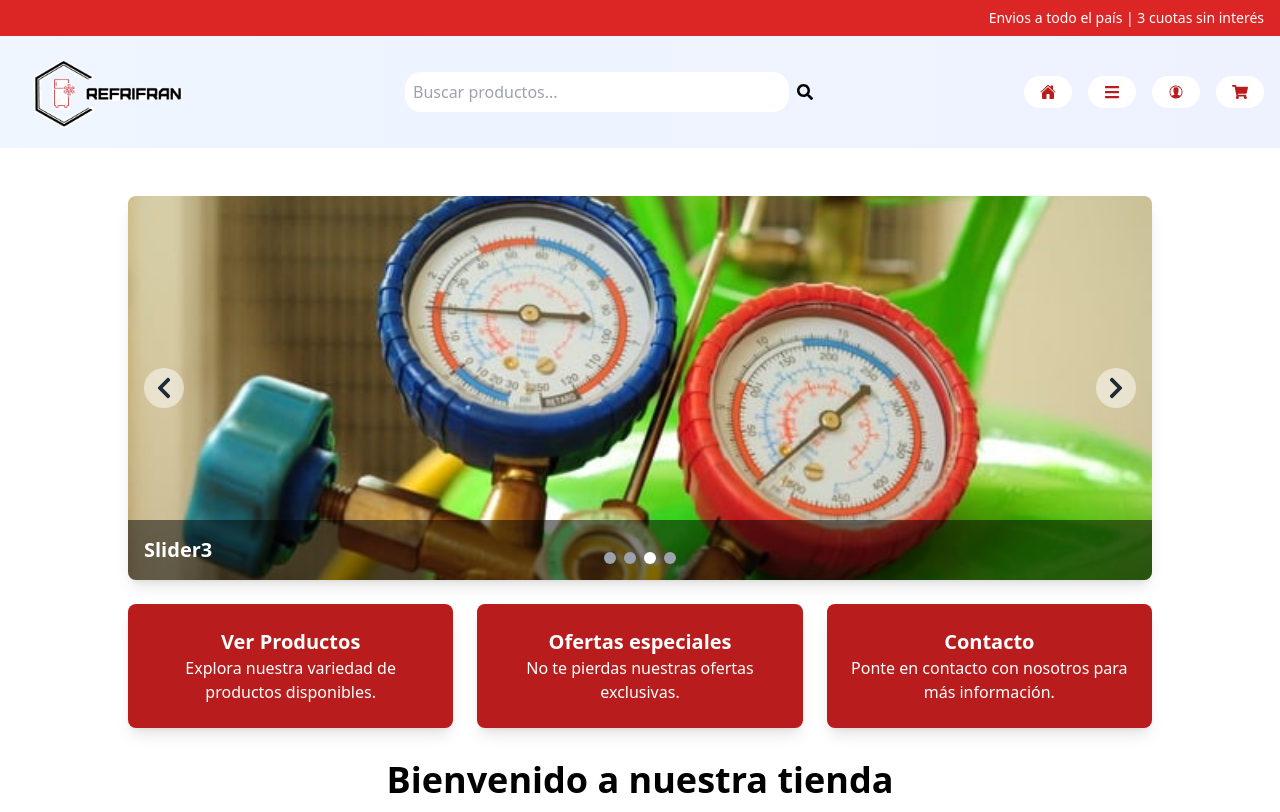
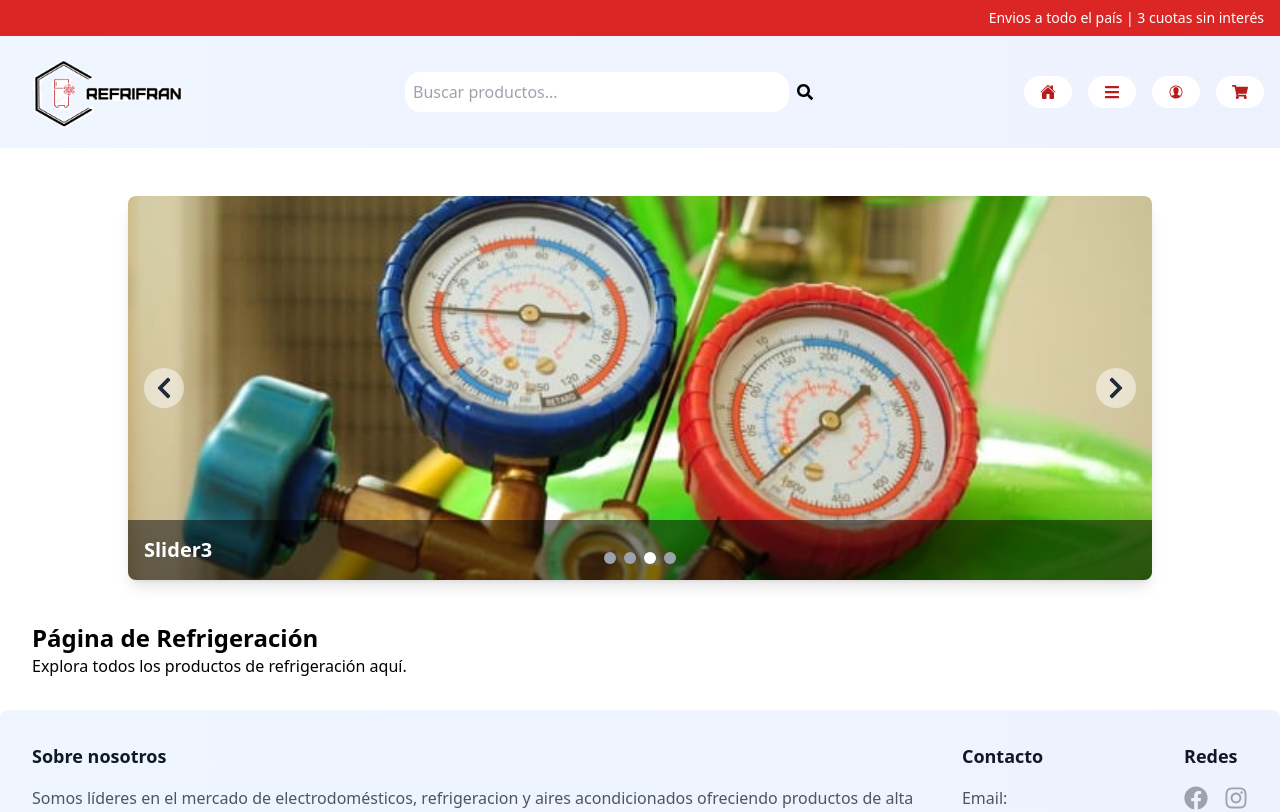
Before and after one commit to francoarmando1911/refrigeracion, a React (Vite) app: page /Refrigeracion in a window 1280 px wide. Shown: the top 812 px of the page. Built offline with nearby package versions, Linux system fonts and the light colour scheme.

Commit message:
conectando las rutas con las paginas

```diff
--- a/src/App.tsx
+++ b/src/App.tsx
@@ -1,35 +1,28 @@
 import React, { useState } from 'react';
-import { useLocation } from 'react-router-dom';
+import { Routes, Route, useLocation } from 'react-router-dom';
+import Home from './components/Home';
 import { useCart } from './hooks/useCart';
 import './index.css';
 import Header from './components/Header';
-import Home from './components/Home';
 import Footer from './components/Footer';
 import Slider from './components/Slider';
 import CartComponent from './components/CartComponent';
 import First from './components/First';
-//import { Product } from './types/types';
+import Refrigeracion from './pages/Refrigeracion';
 
 const App: React.FC = () => {
   const { cart, removeFromCart, increaseQuantity, decreaseQuantity, clearCart, isEmpty, cartTotal } = useCart('productos');
   const [showCart, setShowCart] = useState(false);
   const location = useLocation();
 
-  const toggleCart = () => {
-    setShowCart(prev => !prev);
-  };
+  const toggleCart = () => setShowCart((prev) => !prev);
 
-  //const sampleProduct: Product = { id: 1, name: 'Producto Ejemplo', price: 100, category: 'ejemplo', stock: 10 };
-
-  const isAuthPage = location.pathname === '/pages/login' || location.pathname === '/register';
+  const isAuthPage = ['/pages/login', '/register'].includes(location.pathname);
 
   return (
     <>
-
       <First />
-      <Header
-        toggleCart={toggleCart}
-      />
+      <Header toggleCart={toggleCart} />
 
       {showCart && !isAuthPage && (
         <CartComponent
@@ -44,19 +37,17 @@ const App: React.FC = () => {
       )}
 
       {!isAuthPage && <Slider />}
-      <Home />
 
-      {/* Uncomment for testing purposes */}
-      {/*<button
-        onClick={() => addToCart(sampleProduct)}
-        className="mt-4 px-4 py-2 bg-blue-500 text-white rounded hover:bg-blue-600"
-      >
-        Agregar Producto Ejemplo
-      </button>*/}
+      <main className="flex-grow p-4 mt-[10px]">
+        <Routes>
+          <Route path="/" element={<Home />} />
+          <Route path="/Refrigeracion" element={<Refrigeracion />} />
+        </Routes>
+      </main>
 
       <Footer />
     </>
   );
-}
+};
 
 export default App;
--- a/src/components/Header.tsx
+++ b/src/components/Header.tsx
@@ -35,9 +35,10 @@ const Header: React.FC<HeaderProps> = ({ toggleCart }) => {
     return (
         <header className="relative sticky top-0 z-10 overflow-hidden">
             <div className="bg-gradient-to-r from-blue-50 to-indigo-50 h-auto flex flex-col md:flex-row md:justify-between items-center p-4 space-y-4 md:space-y-0">
+
                 {/* Logo */}
                 <div className="flex justify-center md:justify-start">
-                    <Link to="/components/Home">
+                    <Link to="/">
                         <img src="/logo3.png" alt="Logo" className="h-12 w-auto sm:h-20" />
                     </Link>
                 </div>
--- a/src/components/Home.tsx
+++ b/src/components/Home.tsx
@@ -15,7 +15,7 @@ const Home: React.FC = () => {
         {/* Box 1 */}
         <Link
           to="/Refrigeracion"
-          aria-label="Contacto"
+          aria-label="Refrigeracion"
           className="bg-red-700 link-box p-6 text-white text-center rounded-lg shadow-lg hover:bg-red-900 transition transform duration-200 ease-in-out"
 
         >
@@ -35,7 +35,7 @@ const Home: React.FC = () => {
 
         {/* Box 3 */}
         <Link
-          to="/contacto"
+          to="/Contacto"
           aria-label="Contacto"
           className="bg-red-700 p-6 text-white text-center rounded-lg shadow-lg hover:bg-red-900 transition transform duration-200 ease-in-out"
         >
--- a/src/main.tsx
+++ b/src/main.tsx
@@ -1,12 +1,13 @@
+import React from 'react';
+import { createRoot } from 'react-dom/client';
+import { BrowserRouter as Router } from 'react-router-dom';
+import App from './App';
+import './index.css';
 
-import ReactDOM from 'react-dom/client';
-import { BrowserRouter } from 'react-router-dom';
-import './index.css'
-import App from './App.tsx'
-
-const root = ReactDOM.createRoot(document.getElementById('root') as HTMLElement);
-root.render(
-  <BrowserRouter>
-    <App />
-  </BrowserRouter>
+createRoot(document.getElementById('root')!).render(
+  <React.StrictMode>
+    <Router>
+      <App />
+    </Router>
+  </React.StrictMode>
 );
--- a/src/pages/Refrigeracion.tsx
+++ b/src/pages/Refrigeracion.tsx
@@ -1,7 +1,12 @@
+import React from 'react';
 
+const Refrigeración: React.FC = () => {
+  return (
+    <div className="p-4">
+      <h1 className="text-2xl font-bold">Página de Refrigeración</h1>
+      <p>Explora todos los productos de refrigeración aquí.</p>
+    </div>
+  );
+};
 
-export default function Refrigeracion() {
-  return (
-    <div>Refrigeracion</div>
-  )
-}
+export default Refrigeración;
```
